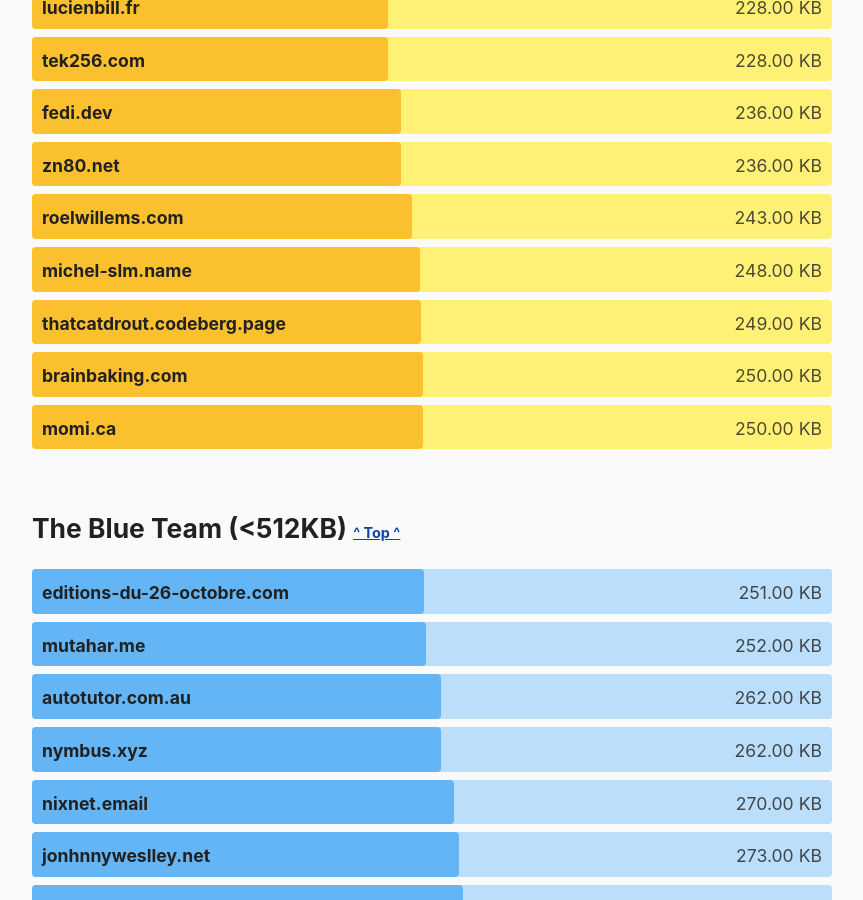
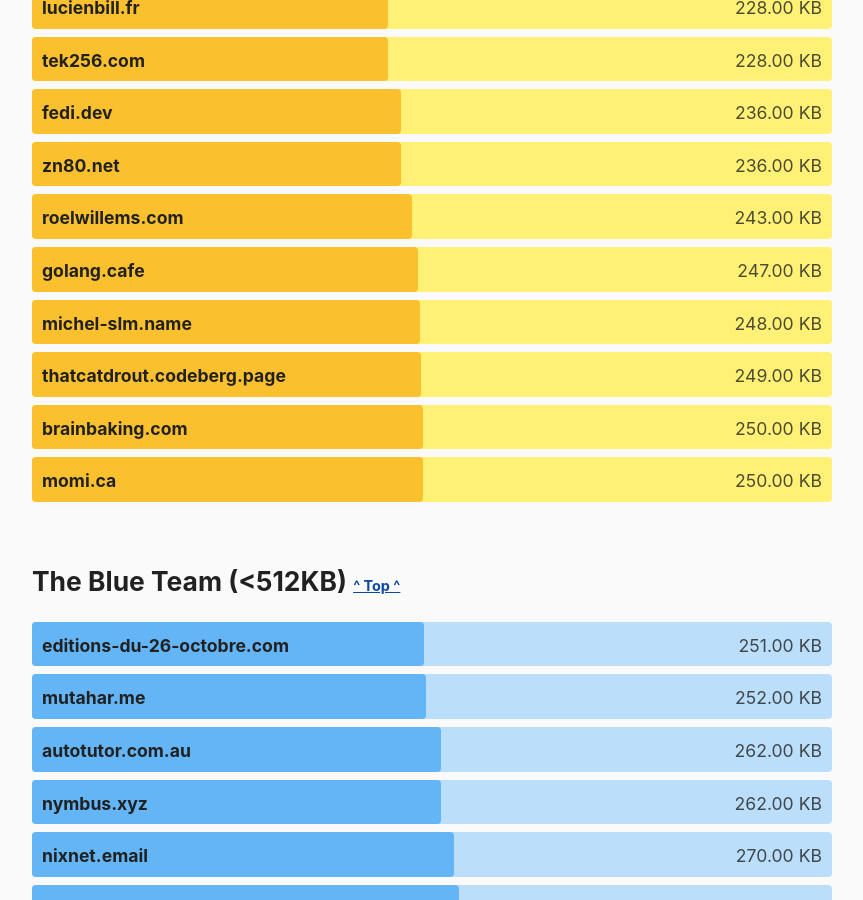
Before and after one commit to kevquirk/512kb.club, a Jekyll site: the page built from index.md, in a window 1280 px wide and 900 px high, scrolled down 16479 px. Shown: the whole window, without its empty margins (208-1071 px from the left). Built offline with Jekyll 4.4.1, drawn with Linux system fonts in a browser that asks for light colours.

Commit message:
adds golang.cafe

```diff
--- a/_data/sites.yml
+++ b/_data/sites.yml
@@ -1792,3 +1792,8 @@
   url: https://zserge.com/
   size: 20.2
   last_checked: 2021-12-19
+
+- domain: golang.cafe
+  url: https://golang.cafe/
+  size: 247
+  last_checked: 2022-01-29
```
